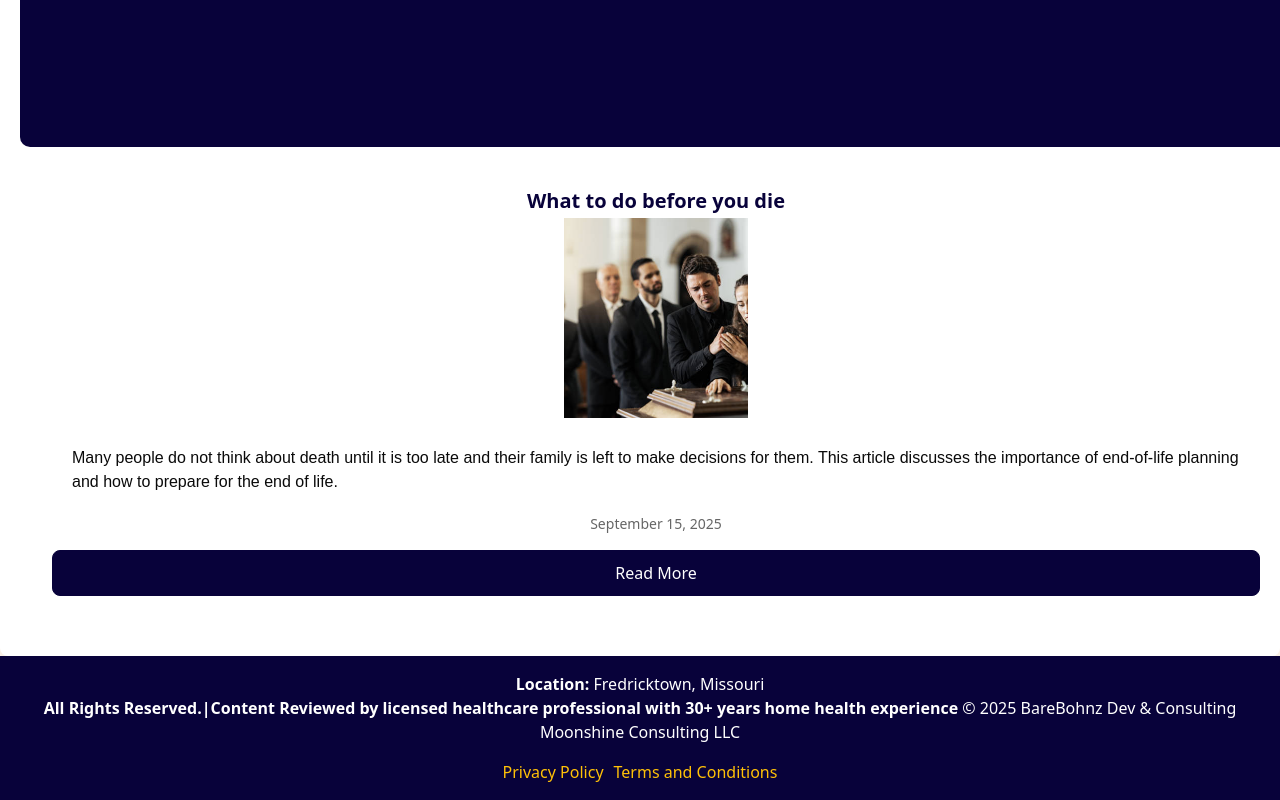
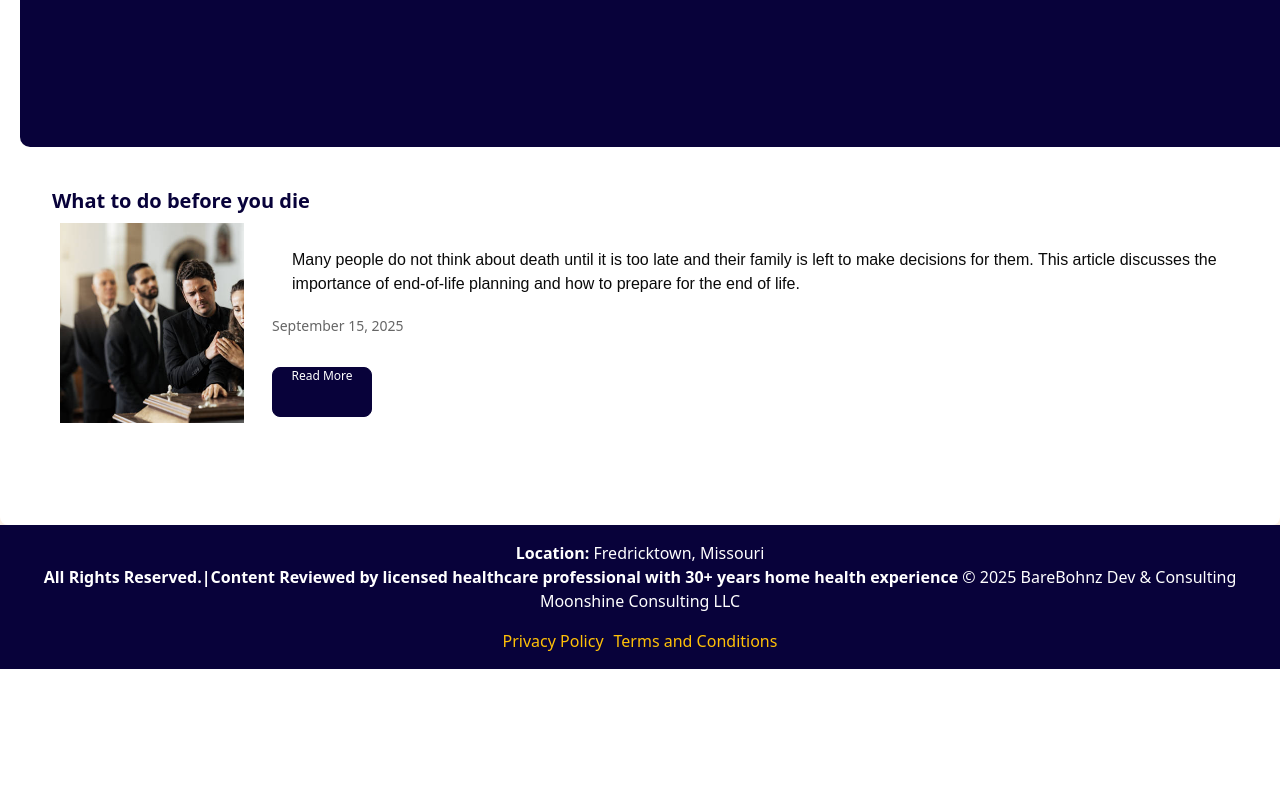
Before and after one commit to brandonbohn/Moonshineconsulting, a React (Create React App) app: page /seniorlivingdesk in a window 1280 px wide. Shown: the part 543-1343 px from the top of the page. After the commit the page ends 1212 px from the top, so only its background shows below. Built offline with nearby package versions, Linux system fonts and the light colour scheme.

Commit message:
updated mainblog layout

```diff
--- a/src/Pages/hompage.tsx
+++ b/src/Pages/hompage.tsx
@@ -52,6 +52,8 @@ function homepage() {
                 .moonshine-img-hide-mobile {
                   display: block;
                 }
+                .intro-paragraph-desktop { display: block; }
+                .intro-paragraph-mobile { display: none; }
                 @media (max-width: 768px) {
                   .moonshine-image-row {
                     flex-direction: column !important;
@@ -64,6 +66,12 @@ function homepage() {
                   }
                   .moonshine-img-hide-mobile {
                     display: none !important;
+                  }
+                  .intro-paragraph-desktop {
+                    display: none !important;
+                  }
+                  .intro-paragraph-mobile {
+                    display: block !important;
                   }
                 }
               `}</style>
@@ -78,6 +86,21 @@ function homepage() {
                   height: "300px",
                 }}
               />
+              {/* Intro paragraph between images for desktop */}
+              <div className="intro-paragraph-desktop" style={{ display: "flex", alignItems: "center" }}>
+                <p style={{
+                  fontSize: "18px",
+                  fontFamily: 'arial',
+                  color: "#2c2c2c",
+                  lineHeight: "1.6",
+                  textAlign: "center",
+                  maxWidth: "320px",
+                  margin: "0 20px",
+                  alignSelf: "center"
+                }}>
+                  Moonshine Consulting is a platform powered by over 60 years of experience of healthcare experience-plus the charm of a lovable Sheltie-offering trusted guidance, honest product insights, senior education, and advocacy for seniors and caregivers navigating life's later chapters
+                </p>
+              </div>
               {/* Second image always visible */}
               <img
                 src="../images/moonshineandresidentupdate.png"
@@ -104,8 +127,9 @@ function homepage() {
             >
               Explore the Blog
             </a>
-            {/* Description Text */}
-            <p className="intro-paragraph" style={{
+            {/* Description Text for mobile */}
+            <div className="intro-paragraph-mobile">
+              <p style={{
                 fontSize: "18px",
                 fontFamily: 'arial',
                 color: "#2c2c2c",
@@ -116,6 +140,7 @@ function homepage() {
               }}>
                 Moonshine Consulting is a platform powered by over 60 years of experience of healthcare experience-plus the charm of a lovable Sheltie-offering trusted guidance, honest product insights, senior education, and advocacy for seniors and caregivers navigating life's later chapters
               </p>
+            </div>
           </div>
         </div>
         {/* Four Category Boxes - Inside White Box */}
--- a/src/components/blogcomponentengine.tsx
+++ b/src/components/blogcomponentengine.tsx
@@ -40,15 +40,18 @@ const BlogComponent = ({ category = 'all', id }: BlogComponentProps) => {let ent
 					width: "100%",
 					margin: "0",
 					display: "flex",
-                    flexDirection: "column",
-                    justifyContent: "space-between",
+					flexDirection: window.innerWidth < 768 ? "column" : "column", // Title always on top
+					justifyContent: "flex-start",
 					height: "100%",
 					minHeight: "300px",
 					padding: "0"
 				}}>
-					<div style={{ flex: "0 0 auto" }}>
-						<p className="Title" style={{ fontSize: "20px", fontWeight: "bold", marginBottom: "5px", lineHeight: "1.2", marginTop: "0" }}>{entry.title}</p>
-						<div style={{ display: "flex", justifyContent: "center", marginBottom: "8px" }}>
+					{/* Title on top */}
+					<p className="Title" style={{ fontSize: "20px", fontWeight: "bold", marginBottom: "10px", lineHeight: "1.2", marginTop: "0", textAlign: "left" }}>{entry.title}</p>
+					{/* Image left, text right */}
+					<div style={{ display: "flex", flexDirection: window.innerWidth < 768 ? "column" : "row", alignItems: "flex-start", gap: "20px" }}>
+						{/* Image left */}
+						<div style={{ flex: "0 0 200px", display: "flex", justifyContent: "center", alignItems: "center" }}>
 							<img
 								src={entry.imageUrl}
 								alt={entry.title}
@@ -58,9 +61,9 @@ const BlogComponent = ({ category = 'all', id }: BlogComponentProps) => {let ent
 								style={{ objectFit: "cover", borderRadius: "8px" }}
 							/>
 						</div>
-						<p className="text-center" style={{ fontSize: "16px", fontWeight: "600", color: "#08023a", marginBottom: "5px" }}>{entry.newsSection}</p>
-					</div>
-                    <div style={{ flex: "1 1 auto", display: "flex", flexDirection: "column", justifyContent: "space-between" }}>
+						{/* Text right */}
+						<div style={{ flex: "1 1 auto", display: "flex", flexDirection: "column", justifyContent: "flex-start" }}>
+							<p className="text-left" style={{ fontSize: "16px", fontWeight: "600", color: "#08023a", marginBottom: "5px", textAlign: "left" }}>{entry.newsSection}</p>
 							<p className="body" style={{
 								fontSize: "16px",
 								lineHeight: "1.5",
@@ -70,30 +73,31 @@ const BlogComponent = ({ category = 'all', id }: BlogComponentProps) => {let ent
 								WebkitLineClamp: 3,
 								WebkitBoxOrient: "vertical" as const,
 								textOverflow: "ellipsis",
-							maxHeight: "72px"
+								maxHeight: "72px",
+								textAlign: "left"
 							}}>{entry.article}</p>
-						<div style={{ flex: "0 0 auto" }}>
-							<p className="text-center" style={{ fontSize: "14px", color: "#666", marginBottom: "15px" }}>{entry.date}</p>
+							<p className="text-left" style={{ fontSize: "14px", color: "#666", marginBottom: "15px", textAlign: "left" }}>{entry.date}</p>
 							<a
 								href={entry.link || `./blogentries/${entry.category.toLowerCase()}blogentry`}
 								className="mb-4 text-white btn btn-warning btn-block btn mt-3"
 								style={{
 									backgroundColor: "#08023a",
 									borderColor: "#08023a",
-									fontSize: "16px",
-									padding: "10px 20px",
+									fontSize: "12px",
+									width: "100px",
+									height: "50px",
 									borderRadius: "8px",
 									textDecoration: "none",
-									display: "block",
-									textAlign: "center"
+									display: "inline-block",
+									textAlign: "center",
+									lineHeight: "15px",
+									padding: "0"
 								}}
 							>
-								Read More
+								<span style={{ display: "inline-block", width: "100%", overflow: "hidden", whiteSpace: "nowrap", textOverflow: "ellipsis" }}>Read More</span>
 							</a>
 						</div>
 					</div>
-
-
 				</div>
 			))}
 		</div>
```
Lines whose indentation alone changed are shown as unchanged.
